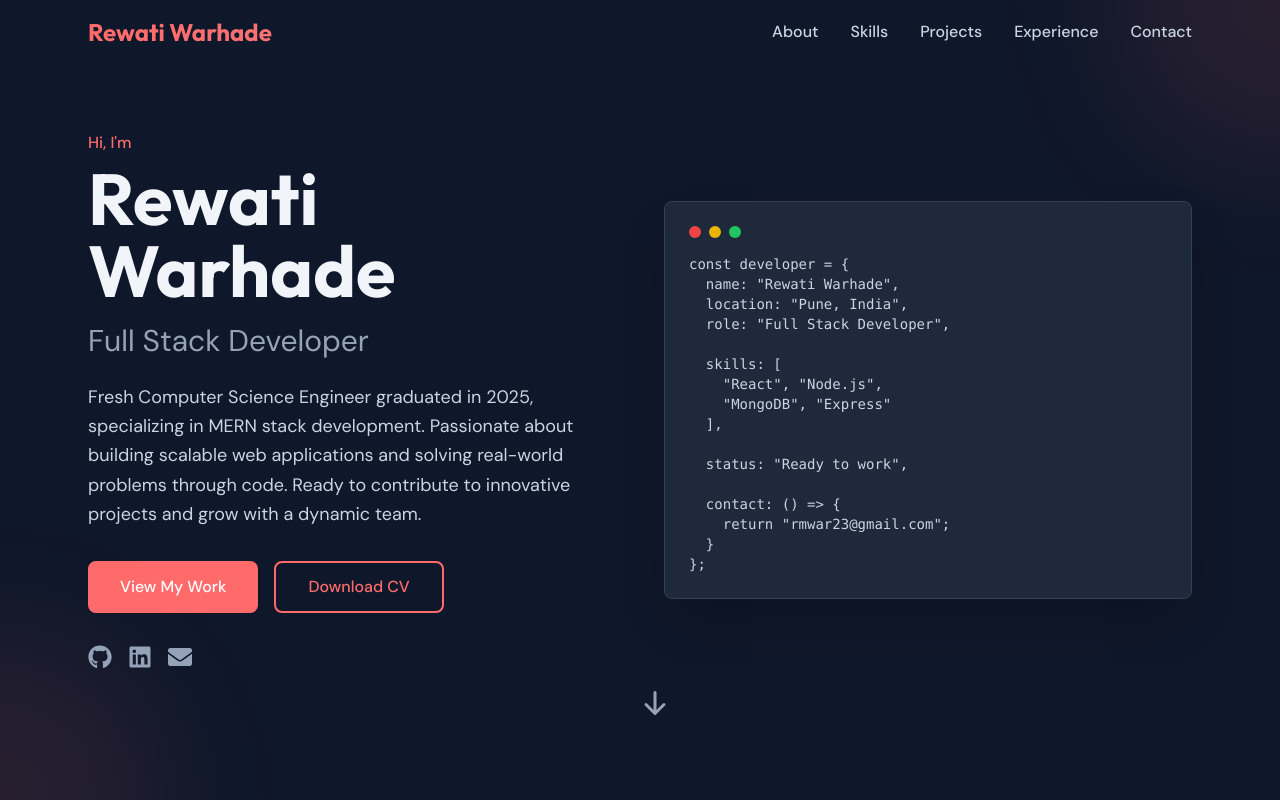
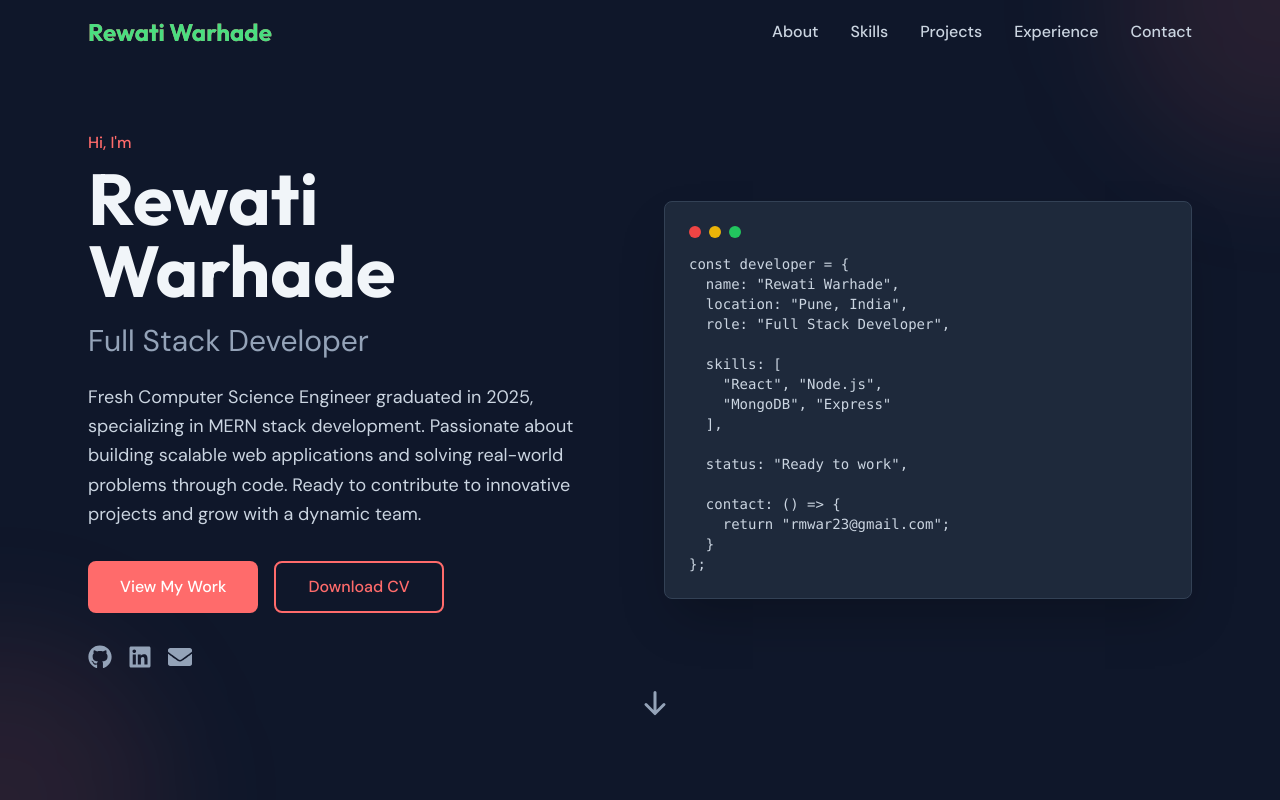
Before and after one commit to rewati1616/ReachOut, a React (Vite) app: page / in a window 1280 px wide. Shown: the top 800 px of the page. Built offline with nearby package versions, Linux system fonts and the light colour scheme; the HTML template or start-up script is replaced by a standard one.

Commit message:
Change text color for Navbar name

```diff
--- a/src/components/Navbar.jsx
+++ b/src/components/Navbar.jsx
@@ -40,7 +40,7 @@ const Navbar = () => {
             whileHover={{ scale: 1.05 }}
             className="text-2xl font-display font-bold"
           >
-            <span className="gradient-text">Rewati Warhade</span>
+            <span className="gradient-text text-green-400">Rewati Warhade</span>
           </motion.div>
 
           {/* Desktop Menu */}
```
